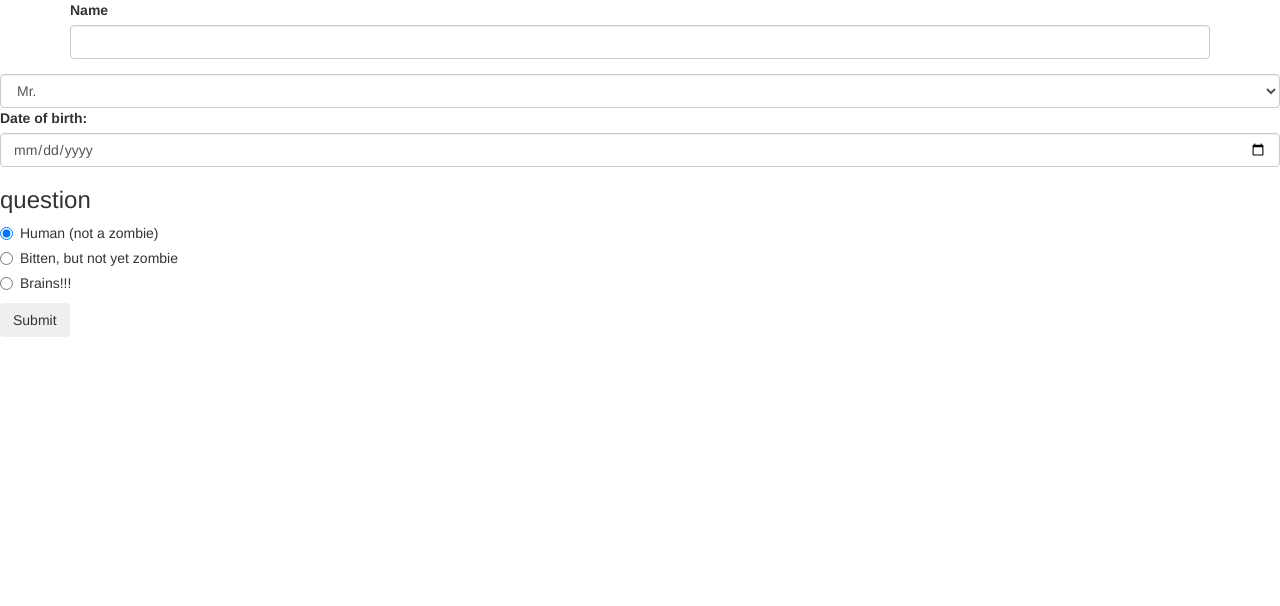
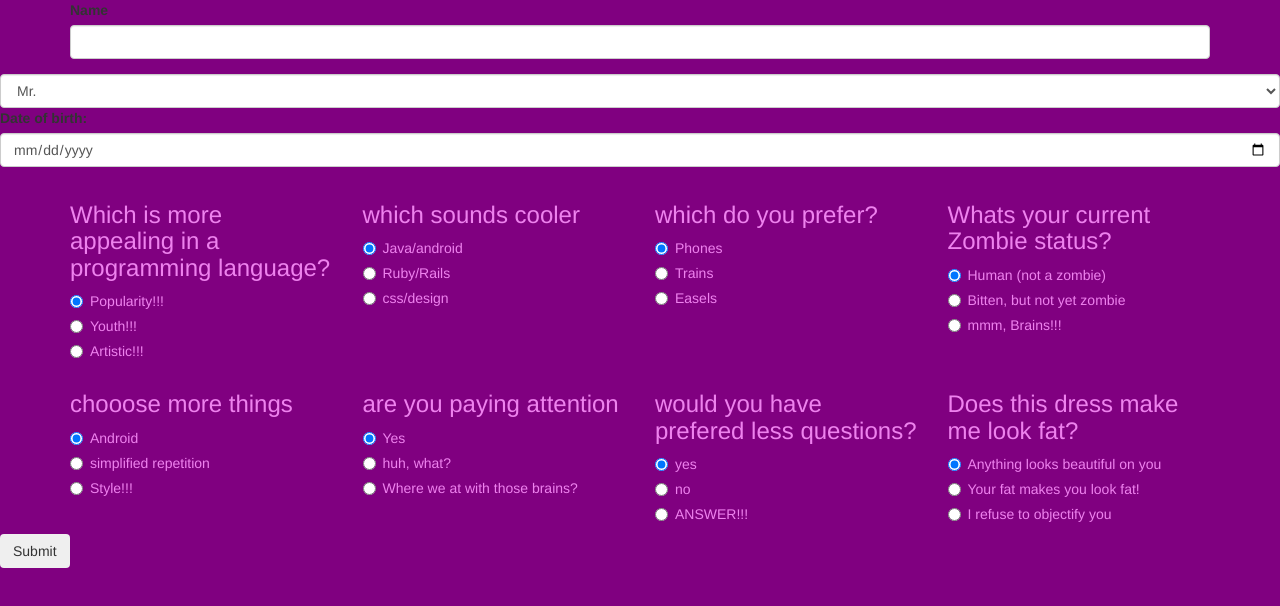
Before and after one commit to austinawesome/pcr-8-11, a plain HTML site: page index.html in a window 1280 px wide. Drawn offline with nearby package versions, Linux system fonts and the light colour scheme.

Commit message:
questions and radio buttons made, js initialized but not yet functional

```diff
--- a/css/styles.css
+++ b/css/styles.css
@@ -0,0 +1,12 @@
+
+.columns {
+display: inline-block;
+color: violet;
+}
+
+/*.initialpage {
+display: none;
+}*/
+body {
+background-color: purple;
+}
--- a/index.html
+++ b/index.html
@@ -12,6 +12,7 @@
 </head>
 
 <body>
+  <div class="initialpage">
     <!--Get Name-->
     <div class="container">
       <form id="survey">
@@ -26,34 +27,183 @@
     <select class="form-control" id="title">
   <option>Mr.</option>
   <option>Mrs.</option>
+  <option>Ms.</option>
+  <option>Esq.</option>
     </select>
     <!-- get date of birth -->
     <div class="form-group">
       <label for="born">Date of birth:</label>
       <input id="born" class="form-control" type="date">
     </div>
+
     <!--First round of questions with radio button-->
+
+    <div class="container">
+      <div class="row">
+        <div class="col-md-3 columns">
+          <h3>Which is more appealing in a programming language?</h3>
           <div class="radio">
-    <h3>question</h3>
             <label>
-    <input type="radio" name="zombieStatus" value="human" checked>
-    Human (not a zombie)
+              <input type="radio" name="q1" value="a" checked>Popularity!!!
             </label>
           </div>
           <div class="radio">
             <label>
-    <input type="radio" name="zombieStatus" value="bitten">
-    Bitten, but not yet zombie
+              <input type="radio" name="q1" value="b">Youth!!!
             </label>
           </div>
           <div class="radio">
             <label>
-    <input type="radio" name="zombieStatus" value="zombie">
-    Brains!!!
+              <input type="radio" name="q1" value="c">Artistic!!!
             </label>
           </div>
+        </div>
+        <div class="col-md-3 columns">
+          <h3>which sounds cooler</h3>
+          <div class="radio">
+            <label>
+              <input type="radio" name="q2" value="a" checked>Java/android
+            </label>
+          </div>
+          <div class="radio">
+            <label>
+              <input type="radio" name="q2" value="b">Ruby/Rails
+            </label>
+          </div>
+          <div class="radio">
+            <label>
+              <input type="radio" name="q2" value="c">css/design
+            </label>
+          </div>
+        </div>
+        <div class="col-md-3 columns">
+          <h3>which do you prefer?</h3>
+          <div class="radio">
+            <label>
+              <input type="radio" name="q3" value="a" checked>Phones
+            </label>
+          </div>
+          <div class="radio">
+            <label>
+              <input type="radio" name="q3" value="b">Trains
+            </label>
+          </div>
+          <div class="radio">
+            <label>
+              <input type="radio" name="q3" value="c">Easels
+            </label>
+          </div>
+        </div>
+        <div class="col-md-3 columns">
+          <h3> Whats your current Zombie status?</h3>
+          <div class="radio">
+            <label>
+              <input type="radio" name="q4" value="a" checked>Human (not a zombie)
+            </label>
+          </div>
+          <div class="radio">
+            <label>
+              <input type="radio" name="q4" value="b">Bitten, but not yet zombie
+            </label>
+          </div>
+          <div class="radio">
+            <label>
+              <input type="radio" name="q4" value="c">mmm, Brains!!!
+            </label>
+          </div>
+        </div>
+      </div>
+      <div class="row">
+        <div class="col-md-3 columns">
+          <h3>chooose more things</h3>
+          <div class="radio">
+            <label>
+              <input type="radio" name="q5" value="a" checked>Android
+            </label>
+          </div>
+          <div class="radio">
+            <label>
+              <input type="radio" name="q5" value="b">simplified repetition
+            </label>
+          </div>
+          <div class="radio">
+            <label>
+              <input type="radio" name="q5" value="c">Style!!!
+            </label>
+          </div>
+        </div>
+        <div class="col-md-3 columns">
+          <h3>are you paying attention</h3>
+          <div class="radio">
+            <label>
+              <input type="radio" name="q6" value="a" checked>Yes
+            </label>
+          </div>
+          <div class="radio">
+            <label>
+              <input type="radio" name="q6" value="b">huh, what?
+            </label>
+          </div>
+          <div class="radio">
+            <label>
+              <input type="radio" name="q6" value="c">Where we at with those brains?
+            </label>
+          </div>
+        </div>
+        <div class="col-md-3 columns">
+          <h3>would you have prefered less questions?</h3>
+          <div class="radio">
+            <label>
+              <input type="radio" name="q7" value="a" checked>yes
+            </label>
+          </div>
+          <div class="radio">
+            <label>
+              <input type="radio" name="q7" value="b">no
+            </label>
+          </div>
+          <div class="radio">
+            <label>
+              <input type="radio" name="q7" value="c">ANSWER!!!
+            </label>
+          </div>
+        </div>
+        <div class="col-md-3 columns">
+          <h3>Does this dress make me look fat?</h3>
+          <div class="radio">
+            <label>
+              <input type="radio" name="q8" value="a" checked>Anything looks beautiful on you
+            </label>
+          </div>
+          <div class="radio">
+            <label>
+              <input type="radio" name="q8" value="b"> Your fat makes you look fat!
+            </label>
+          </div>
+          <div class="radio">
+            <label>
+              <input type="radio" name="q8" value="c">I refuse to objectify you
+            </label>
+          </div>
+        </div>
+      </div>
+    </div>
+  </div>
+  <!-- the button that makes it work!-->
   <button type="submit" class="btn">Submit</button>
   </form>
+<div id="output">
+</div>
+  <div class="a-answers hidden">
+    <!-- output field, image, homelink -->
+  </div>
+  <div class="b-answers hidden">
+    <!-- output field, image, homelink -->
+  </div>
+  <div class="c-answers hidden">
+    <!-- output field, image, homelink -->
+  </div>
+
 </body>
 
 </html>
--- a/js/scripts.js
+++ b/js/scripts.js
@@ -0,0 +1,25 @@
+$(document).ready(function() {
+  $("form#survey").submit(function(event) {
+    event.preventDefault();
+    var name = $("#name").val();
+    if (!name) {
+      alert("Look's Like you forgot your name");
+    };
+    var title = $("#title").val();
+       q1 = $("input:radio[name=q1]:checked").val();
+       q2 = $("input:radio[name=q2]:checked").val();
+       q3 = $("input:radio[name=q3]:checked").val();
+       q4 = $("input:radio[name=q4]:checked").val();
+       q5 = $("input:radio[name=q5]:checked").val();
+       q6 = $("input:radio[name=q6]:checked").val();
+       q7 = $("input:radio[name=q7]:checked").val();
+       q8 = $("input:radio[name=q8]:checked").val();
+
+
+
+    var dob = $("#born").val();
+
+    var result = "thank you "+title+" "+name+", your zodiac for "+dob+" along with your choice's have revealed you're best suited for "+pathname+"." ;
+    $("#output").text(result);
+  });
+});
```
Lines whose indentation alone changed are shown as unchanged.
